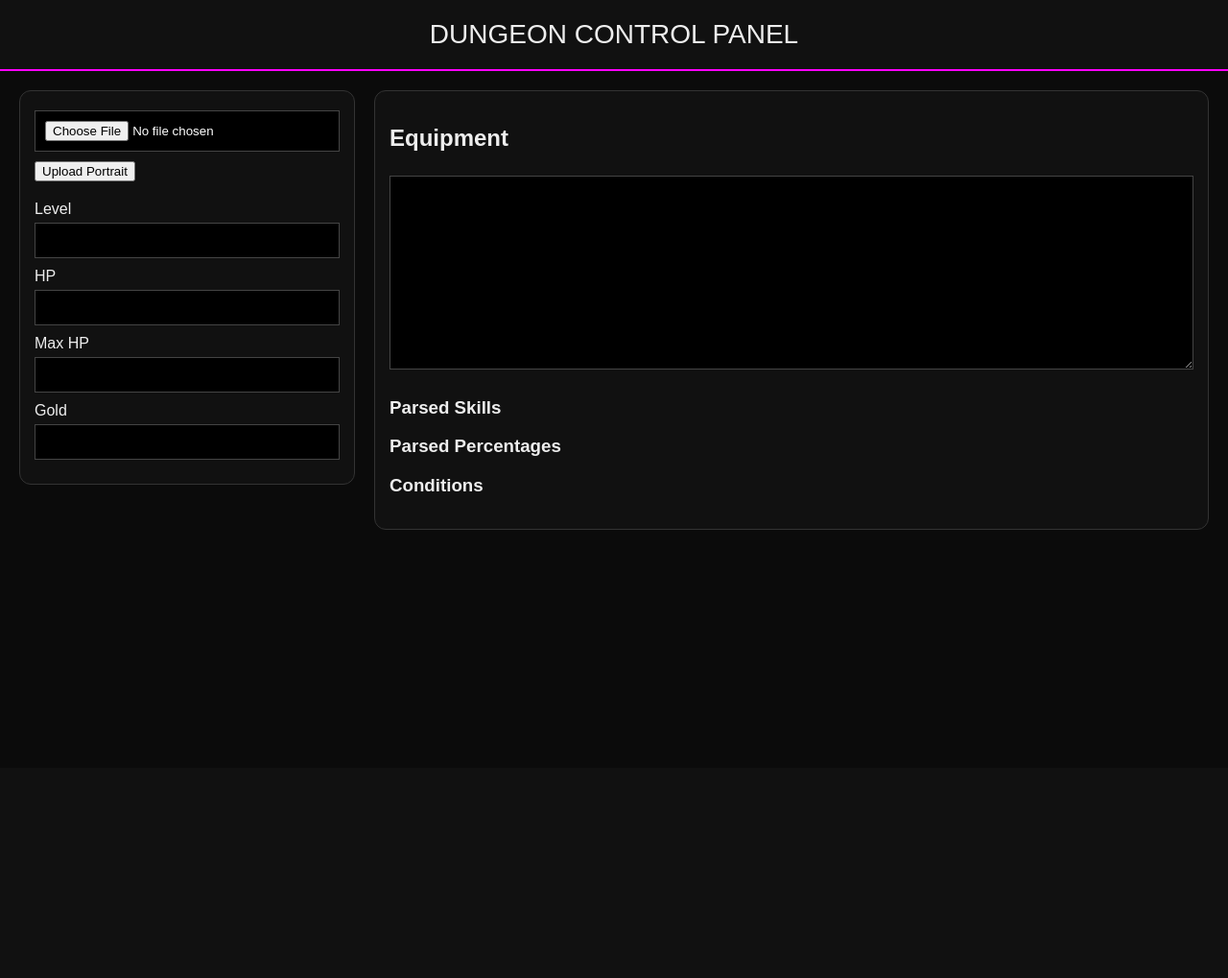
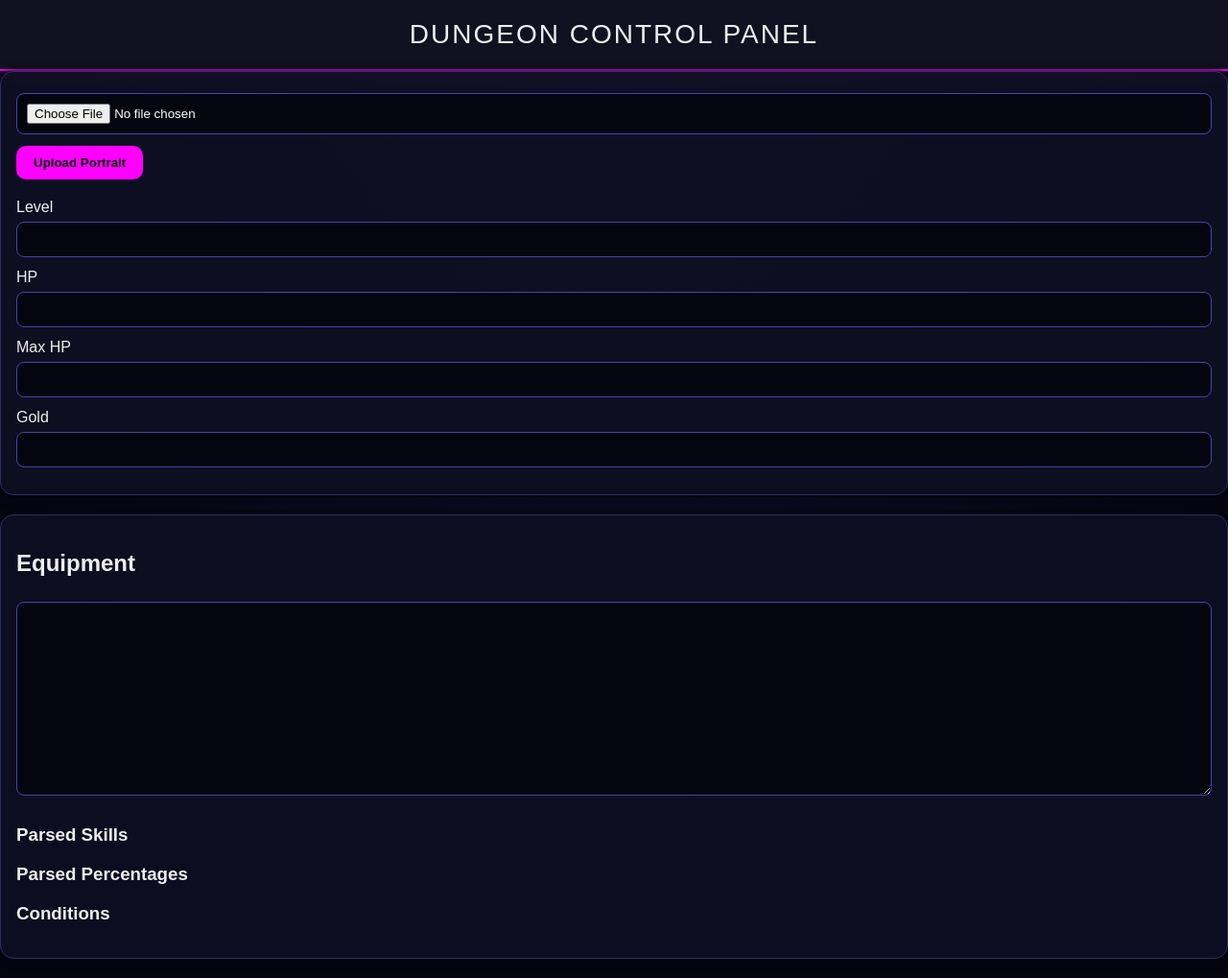
Before and after one commit to chancem5882-web/Dungeon-crawl, a Flask app: page /c/1 in a window 1280 px wide. Shown: the whole page at 96% size. Before the commit the page ends 552 px from the top, so only its background shows below. Run offline with Flask 3, Linux system fonts and the light colour scheme; data that the repository does not hold is empty.

Commit message:
Update style.css

```diff
--- a/static/style.css
+++ b/static/style.css
@@ -1,19 +1,22 @@
 body{
-background:#0b0b0b;
+    margin:0;
+    font-family:Arial;
+    background:
+    radial-gradient(circle at top,#16163d,#050510 70%);
     color:#eee;
-font-family:Arial;
-margin:0;
 }
 
 .header{
-background:#111;
+    background:#111122;
+    border-bottom:2px solid #ff00ff;
     padding:20px;
+    text-align:center;
     font-size:28px;
-text-align:center;
-border-bottom:2px solid #ff00ff;
+    letter-spacing:2px;
+    box-shadow:0 0 20px #ff00ff55;
 }
 
-.layout{
+.main{
     display:grid;
     grid-template-columns:350px 1fr;
     gap:20px;
@@ -21,76 +24,80 @@ padding:20px;
 }
 
 .card{
-background:#111;
-padding:15px;
-border-radius:12px;
-border:1px solid #333;
+    background:rgba(15,15,35,.9);
+    border:1px solid #2d2d66;
+    border-radius:14px;
+    padding:16px;
+    box-shadow:0 0 12px #000;
     margin-bottom:20px;
 }
 
 .portrait{
     width:100%;
     border-radius:12px;
-margin-bottom:15px;
-}
-
-textarea,input,select{
-width:100%;
-padding:10px;
-background:#000;
-color:white;
-border:1px solid #444;
-margin-top:5px;
-margin-bottom:10px;
-box-sizing:border-box;
+    border:2px solid #ff00ff;
 }
 
 .stat{
     display:flex;
     justify-content:space-between;
     padding:6px 0;
-border-bottom:1px solid #222;
+    border-bottom:1px solid #222244;
+}
+
+input,textarea,select{
+    width:100%;
+    background:#050510;
+    color:#fff;
+    border:1px solid #4444aa;
+    border-radius:8px;
+    padding:10px;
+    margin-top:6px;
+    margin-bottom:12px;
+    box-sizing:border-box;
+}
+
+button{
+    background:#ff00ff;
+    color:#000;
+    border:none;
+    border-radius:10px;
+    padding:10px 18px;
+    cursor:pointer;
+    font-weight:bold;
 }
 
 .hpbar{
-height:24px;
-background:#222;
+    width:100%;
+    height:22px;
+    background:#111;
     border-radius:12px;
     overflow:hidden;
+    border:1px solid #333;
 }
 
 .hpfill{
     height:100%;
-background:#ff0044;
+    background:linear-gradient(90deg,#ff0055,#ff00ff);
 }
 
 .skill{
-padding:5px;
-border-bottom:1px solid #222;
+    background:#111122;
+    border-left:4px solid #00ccff;
+    padding:8px;
+    margin-bottom:8px;
+    border-radius:8px;
 }
 
 .condition{
     display:inline-block;
-padding:6px 10px;
     background:#6600aa;
-border-radius:10px;
+    padding:8px 12px;
+    border-radius:20px;
     margin:4px;
 }
 
-.effect{
-border:1px solid #333;
-padding:10px;
-margin-bottom:10px;
-border-radius:10px;
+.section-title{
+    color:#ff66ff;
+    margin-bottom:12px;
 }
-
-.live{
-position:fixed;
-top:10px;
-right:10px;
-background:#00aa44;
-padding:10px;
-border-radius:10px;
-opacity:0;
-transition:0.3s;
-}
```
Lines whose indentation alone changed are shown as unchanged.
